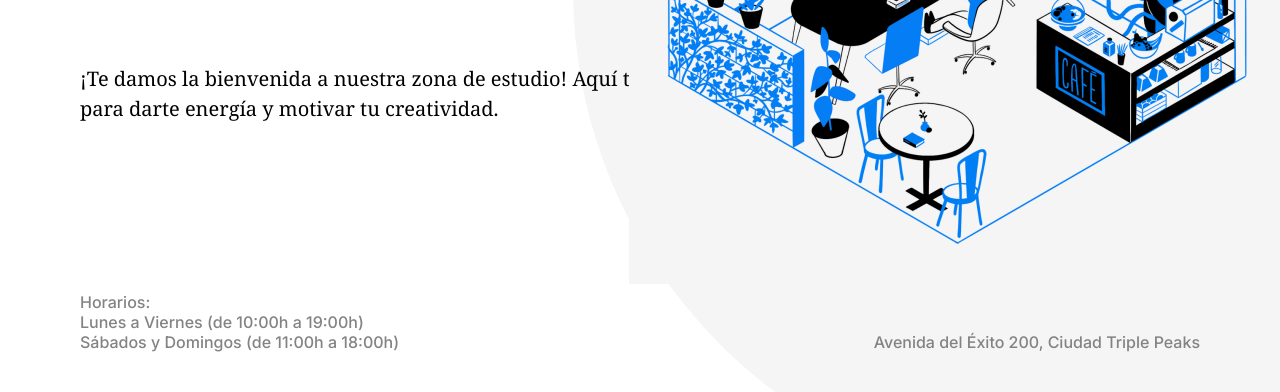
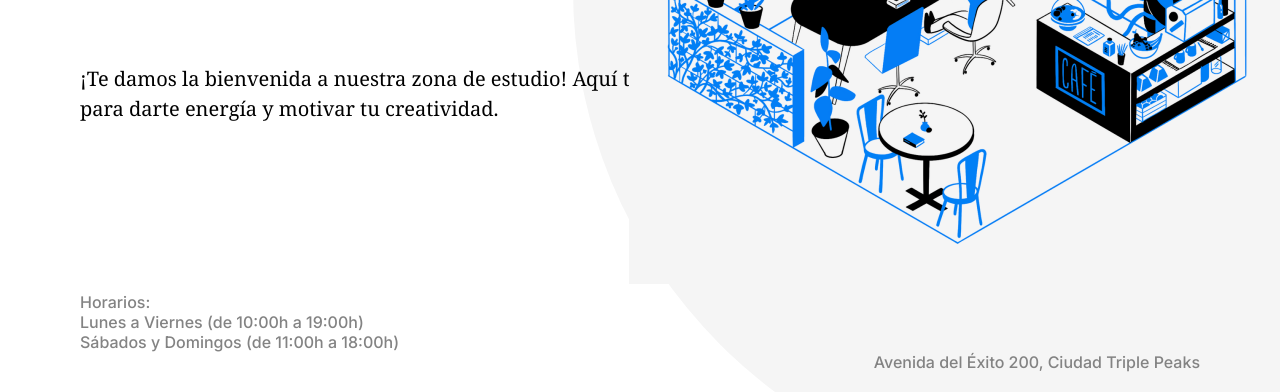
Before and after one commit to axelcisneros/web_project_coffeeshop, a plain HTML site: page index.html in a window 1280 px wide. Shown: the part 408-800 px from the top of the page. Drawn offline with Linux system fonts and the light colour scheme.

Commit message:
Se corrige CSS

```diff
--- a/pages/index.css
+++ b/pages/index.css
@@ -130,7 +130,7 @@
   margin-top: auto;
   position: absolute;
   right: 80px;
-  bottom: 40px;
+  bottom: 20px;
 }
 
 .recipes {
```
